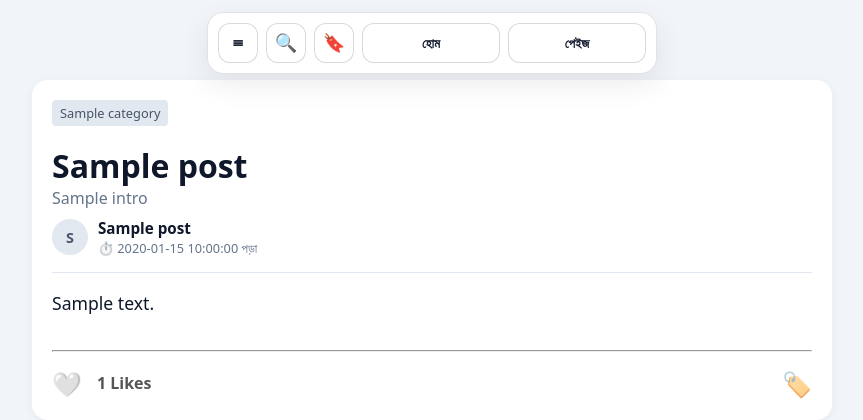
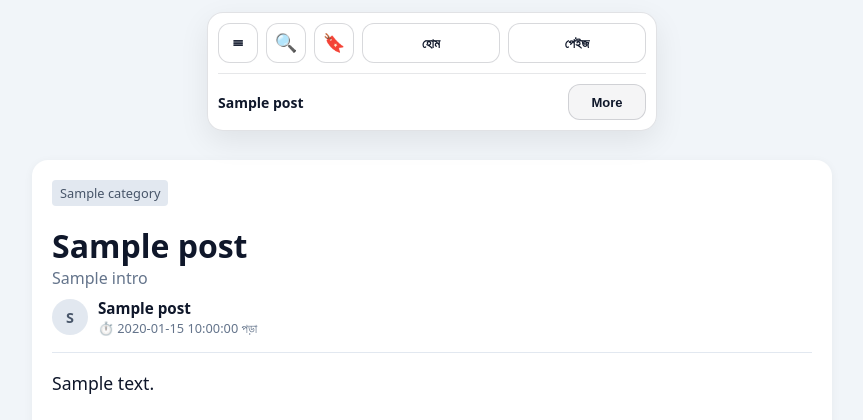
Before and after one commit to isernai12/urban-sniffle, a Flask app: template templates/detail.html in a window 1280 px wide. Shown: the top 420 px of the page, without its empty margins (208-1071 px from the left). Run offline with Flask 3, Linux system fonts and the light colour scheme; the template is opened without the code that fills it: most values are stand-ins (such as "Sample title", 1, 10 or a date in 2020).

Commit message:
Update detail.html

```diff
--- a/templates/detail.html
+++ b/templates/detail.html
@@ -1,36 +1,15 @@
 {% extends 'base.html' %}
 
-{% block header_title %}{{ post['title'] }}{% endblock %}
-
-{% block header_tracker %}
-    <div class="trackerBar" id="articleTracker">
-        <div class="trackerInner">
-            <div class="progressWrap" aria-label="Reading progress">
-                <svg class="progressSvg" viewBox="0 0 36 36" aria-hidden="true">
-                    <path class="ringTrack" d="M18 2 a 16 16 0 0 1 0 32 a 16 16 0 0 1 0 -32"/>
-                    <path class="ringFill" id="ringFill" d="M18 2 a 16 16 0 0 1 0 32 a 16 16 0 0 1 0 -32"/>
-                </svg>
+{% block header_extension %}
+    <div class="subRow">
+        <div class="subTitle" id="currentTitle">পাইথন ব্লগ</div>
+        {% if toc_items %}
+            <button class="moreBtn" id="moreBtn" type="button">More</button>
+        {% else %}
+            <div style="width: 78px;"></div>
+        {% endif %}
     </div>
 
-            <div class="trkTitle">
-                <span id="currentSection">{{ post['title'] }}</span>
-            </div>
-
-            {% if toc_items %}
-                <button class="tocBtn" id="tocBtn" type="button" aria-label="Table of contents">
-                    <svg class="chev" viewBox="0 0 24 24" aria-hidden="true">
-                        <path d="M6 9l6 6 6-6" fill="none" stroke="currentColor" stroke-width="2.4" stroke-linecap="round" stroke-linejoin="round"></path>
-                    </svg>
-                </button>
-            {% else %}
-                <div style="width: 30px;"></div>
-            {% endif %}
-        </div>
-    </div>
-{% endblock %}
-
-{% block header_extension %}
-    {% if toc_items %}
     <div class="moreList" id="moreList">
         {% for item in toc_items %}
             <div class="moreItem" onclick="jumpToSection('{{ item.id }}', '{{ item.title }}')">
@@ -38,7 +17,8 @@
             </div>
         {% endfor %}
     </div>
-    {% endif %}
+
+    <style> .spacer { height: 160px !important; } </style>
 {% endblock %}
 
 {% block content %}
@@ -196,25 +176,23 @@
 
     <script>
         // TOC এবং স্ক্রল লজিক
-        const currentSection = document.getElementById("currentSection");
+        const currentTitle = document.getElementById("currentTitle");
         const moreListContainer = document.getElementById("moreList");
-        const tocBtnElement = document.getElementById("tocBtn");
+        const moreBtnElement = document.getElementById("moreBtn");
 
-        if(currentSection) currentSection.textContent = "{{ post['title'] }}";
+        if(currentTitle) currentTitle.textContent = "{{ post['title'] }}";
 
-        if (tocBtnElement && moreListContainer) {
-            tocBtnElement.addEventListener("click", () => {
+        if (moreBtnElement && moreListContainer) {
+            moreBtnElement.addEventListener("click", () => {
                 moreListContainer.classList.toggle("open");
-                tocBtnElement.querySelector('.chev').style.transform = moreListContainer.classList.contains("open") ? "rotate(180deg)" : "rotate(0deg)";
+                moreBtnElement.textContent = moreListContainer.classList.contains("open") ? "Close" : "More";
             });
         }
 
         function jumpToSection(id, title) {
             if(moreListContainer) moreListContainer.classList.remove("open");
-            if (tocBtnElement && tocBtnElement.querySelector('.chev')) {
-                tocBtnElement.querySelector('.chev').style.transform = "rotate(0deg)";
-            }
-            if(currentSection) currentSection.textContent = title;
+            if(moreBtnElement) moreBtnElement.textContent = "More";
+            currentTitle.textContent = title;
             const section = document.getElementById(id);
             if (section) {
                 const offset = 170;
@@ -233,7 +211,7 @@
                     activeTitle = marker.getAttribute('data-title');
                 }
             });
-            if(currentSection) currentSection.textContent = activeTitle;
+            if(currentTitle) currentTitle.textContent = activeTitle;
         });
 
         // রিপোর্ট মডাল ওপেন করার লজিক
```
Lines whose indentation alone changed are shown as unchanged.
